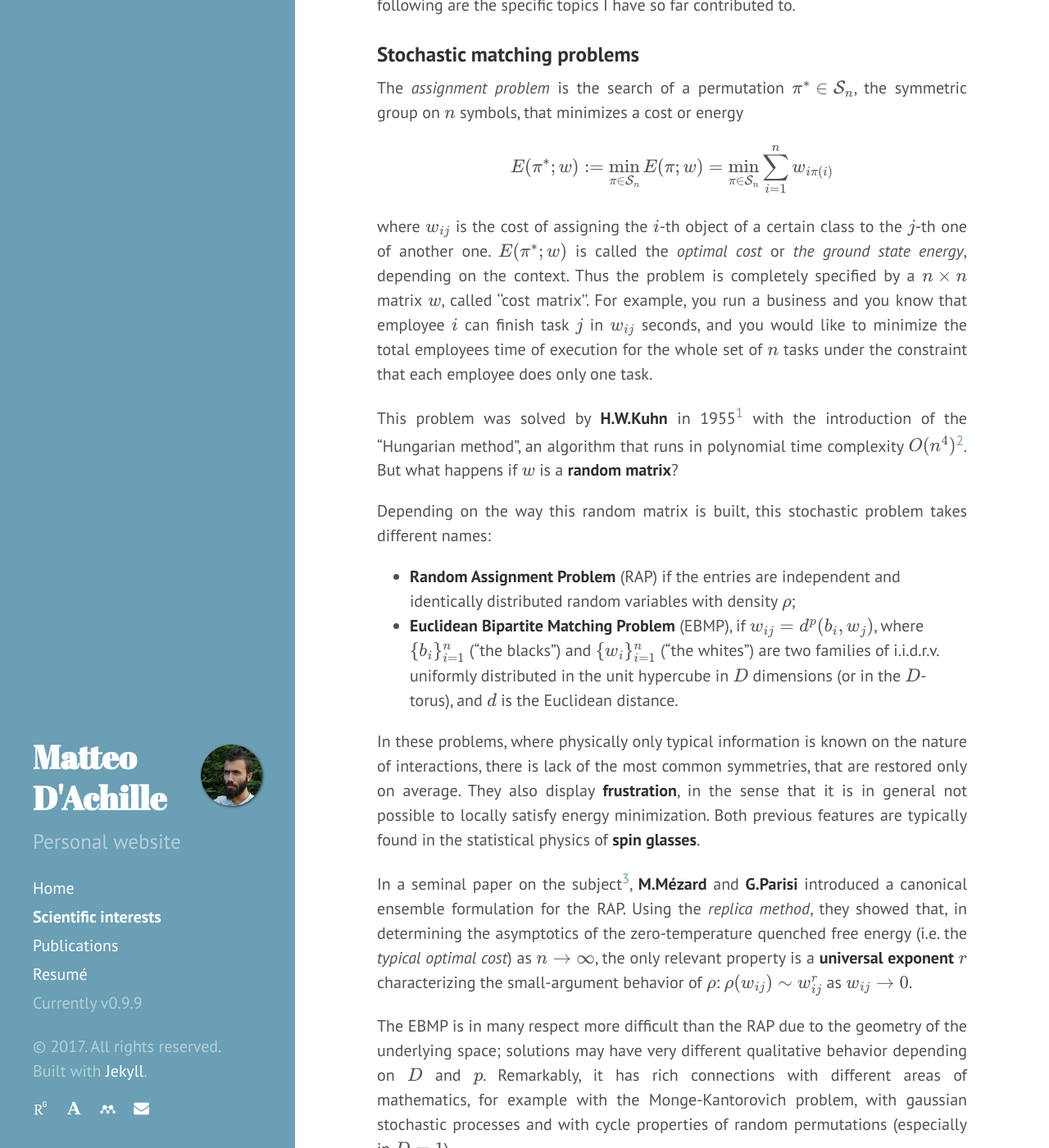
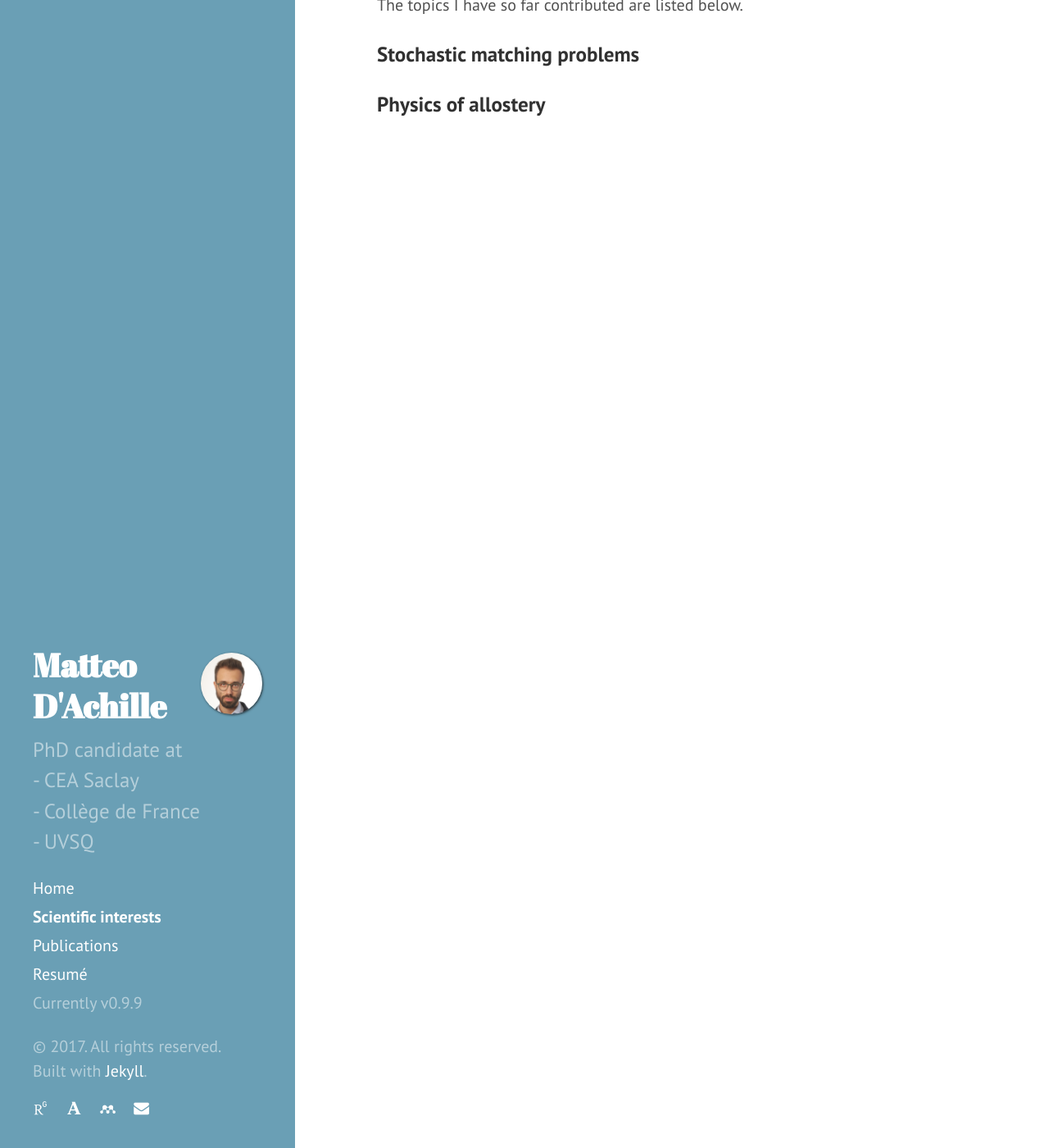
Before and after one commit to matteodachille/matteodachille.github.io, a Jekyll site: the page built from scientific-interests.md, in a window 1280 px wide and 1400 px high, scrolled down 209 px. Shown: the whole window at 82% size. Built offline with Jekyll 4.4.1, drawn with Linux system fonts in a browser that asks for light colours; nearby versions of some CDN libraries; some web fonts are replaced; formulas are drawn with MathJax 3; some of the changed text lies outside the part shown.

```diff
--- a/_config.yml
+++ b/_config.yml
@@ -9,8 +9,8 @@ permalink:        :title
 
 # Setup
 title:            "Matteo D'Achille"
-tagline:          "Personal website"
-description:      "Personal website"
+tagline:          "PhD Candidate"
+description:      "PhD candidate at <br/>- CEA Saclay<br/>- Collège de France <br/> - UVSQ"
 url:              https://matteodachille.github.io/
 baseurl:          https://matteodachille.github.io/
 tag_page: 		  tags
--- a/_includes/sidebar.html
+++ b/_includes/sidebar.html
@@ -1,7 +1,7 @@
 <div class="sidebar">
   <div class="container sidebar-sticky">
 	  <div class="sidebar-logo">
-	  <img src="../assets/dachille.jpg" />
+	  <img src="../assets/dachille2.jpeg" />
   </div>
     <div class="sidebar-about">
 
--- a/index.html
+++ b/index.html
@@ -3,6 +3,7 @@ layout: default
 title: Home
 order: 1
 ---
+
 
 <!--
 <div class="posts">
--- a/scientific-interests.md
+++ b/scientific-interests.md
@@ -4,16 +4,22 @@ title: Scientific interests
 order: 2
 ---
 
-<!--- TOC
-{:toc}-->
 
-Mathematical aspects of statistical mechanics, disordered systems, critical phenomena and universality, with both analytical and numerical methods.
-The following are the specific topics I have so far contributed to.
+
+I work in mathematical aspects of statistical mechanics, disordered systems and their applications with both analytical and numerical methods. <br />
+The topics I have so far contributed are listed below.
 {: .text-justify}
+
+<!-- * TOC
+{:toc} -->
 
 ### Stochastic matching problems
 
 
+
+### Physics of allostery
+
+<!--
 The _assignment problem_ is the search of a permutation \\( \pi^* \in \mathcal{S}_n \\), the symmetric group on $$n$$ symbols, that minimizes a cost or energy
 {: .text-justify}
 
@@ -51,13 +57,17 @@ The research on these problems started in [my M.Sc. thesis](downloads/masterthes
 {: .text-justify}
 
 <!--div class="tf2d" markdown="block"-->
+<!--
 ![I'm rendering a big image... please wait: this may take a while.]({{ site.url }}/assets/size50002d.png){:width="100%"}
-
+-->
 <!--/div-->
 
+<!--
 <p class="message"><i class="fa fa-info-circle fa-fw" aria-hidden="true"></i>The solution of an instance of the EBMP in D=2 on the unit square. Each link contributes to the total cost with its Euclidean length, which determines its color as shown in the key (image also accessible <a href="assets/size50002d.png" target="_blank">here</a>). </p>
 {: .text-justify}
 
+-->
+<!--
 **Footnotes**
 
 [^1]:
@@ -68,3 +78,5 @@ The research on these problems started in [my M.Sc. thesis](downloads/masterthes
 
 [^3]:
 	Mézard, M., & Parisi, G. (1985), _Replicas and optimization_. Journal de Physique Lettres, 46(17), 771–778. [doi:10.1051/jphyslet:019850046017077100](http://jphyslet.journaldephysique.org/en/articles/jphyslet/abs/1985/17/jphyslet_1985__46_17_771_0/jphyslet_1985__46_17_771_0.html){:target="_blank"}
+
+   -->
```
Also changed, not shown: publications.md (+8 -4 lines), assets/dachille2.jpeg (added), assets/logocdf.gif (added), 1 other file.
